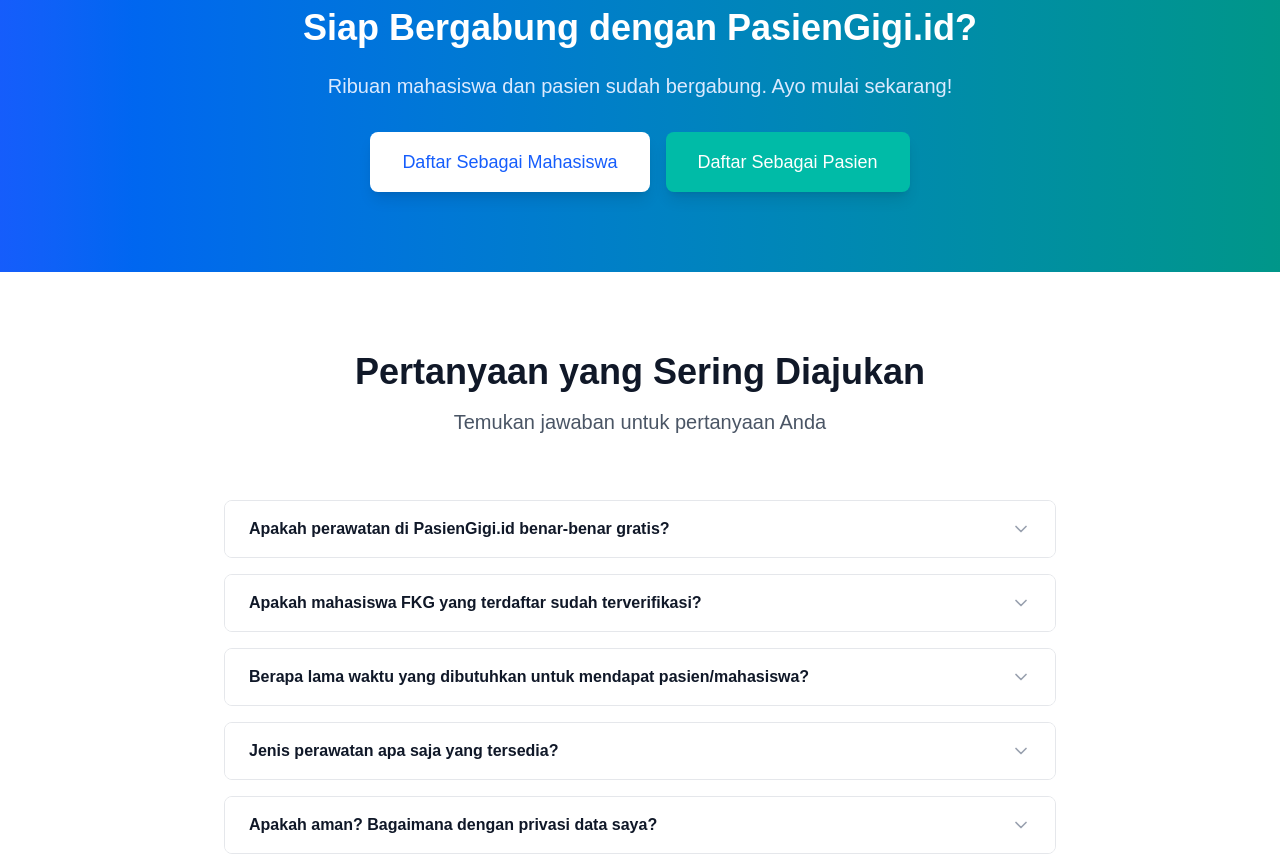
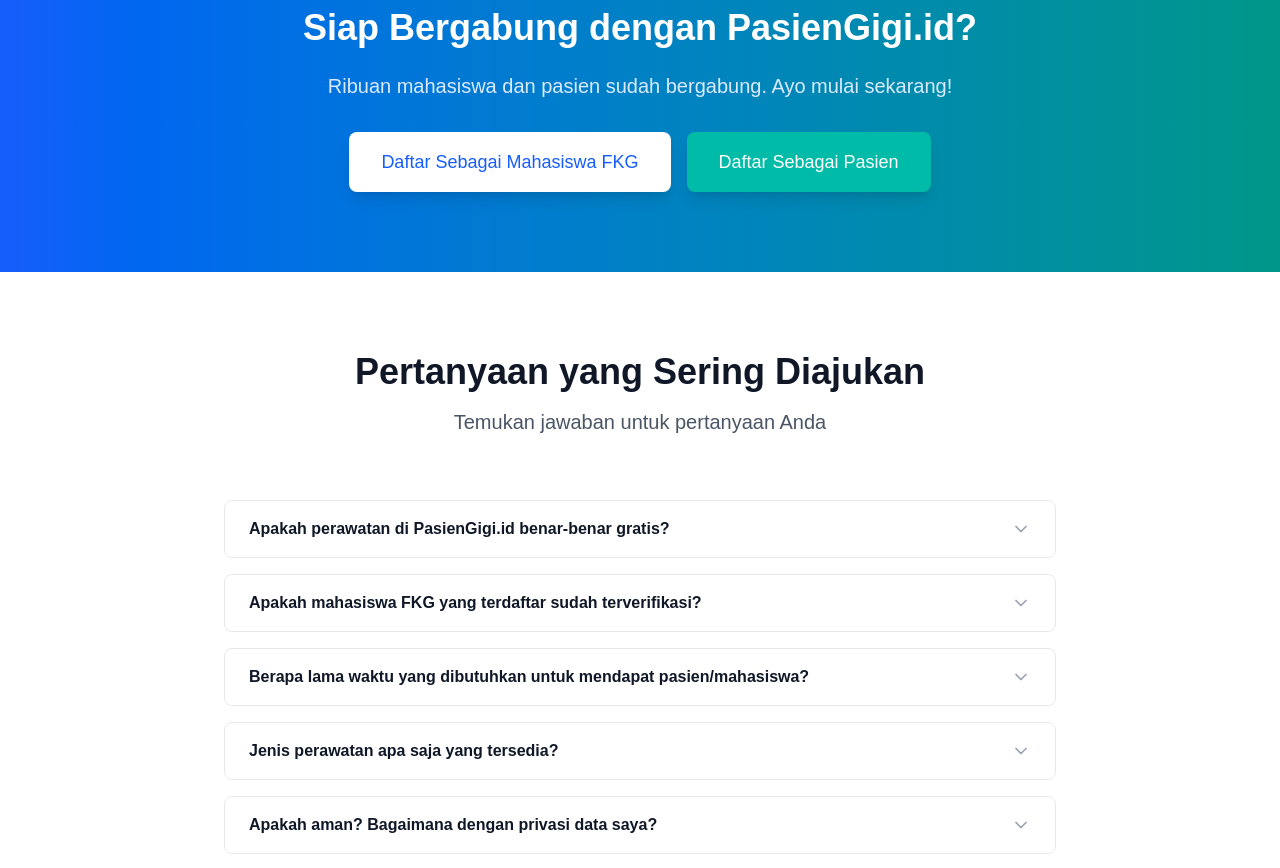
Before and after one commit to acaryawibawantra/pasiengigi.id, a Next.js app: page / in a window 1280 px wide. Shown: the part 2160-3028 px from the top of the page. Built offline with nearby package versions, Linux system fonts and the light colour scheme.

Commit message:
update link di button

```diff
--- a/app/page.js
+++ b/app/page.js
@@ -152,13 +152,13 @@
             </p>
             <div className="flex flex-col sm:flex-row gap-3 sm:gap-4">
               <button className="w-full sm:w-auto px-6 sm:px-8 py-3 sm:py-4 bg-blue-600 text-white rounded-lg hover:bg-blue-700 transition shadow-lg flex items-center justify-center space-x-2 text-base sm:text-lg font-medium">
-                <Link href="/login">
+                <Link href="/register/mahasiswa">
                 <span className="whitespace-nowrap">Saya Mahasiswa FKG</span>
                 </Link>
                 <ArrowRight className="w-4 h-4 sm:w-5 sm:h-5 flex-shrink-0" />
               </button>
               <button className="w-full sm:w-auto px-6 sm:px-8 py-3 sm:py-4 bg-teal-500 text-white rounded-lg hover:bg-teal-600 transition shadow-lg flex items-center justify-center space-x-2 text-base sm:text-lg font-medium">
-                <Link href="/register">
+                <Link href="/register/pasien">
                 <span className="whitespace-nowrap">Saya Butuh Perawatan</span>
                 </Link>
                 <ArrowRight className="w-4 h-4 sm:w-5 sm:h-5 flex-shrink-0" />
@@ -361,10 +361,14 @@
           </p>
           <div className="flex flex-col sm:flex-row gap-3 sm:gap-4 justify-center">
             <button className="w-full sm:w-auto px-6 sm:px-8 py-3 sm:py-4 bg-white text-blue-600 rounded-lg hover:bg-gray-100 transition shadow-lg text-base sm:text-lg font-medium">
-              Daftar Sebagai Mahasiswa
+              <Link href="/register/mahasiswa">
+                Daftar Sebagai Mahasiswa FKG
+              </Link>
             </button>
             <button className="w-full sm:w-auto px-6 sm:px-8 py-3 sm:py-4 bg-teal-500 text-white rounded-lg hover:bg-teal-600 transition shadow-lg text-base sm:text-lg font-medium">
-              Daftar Sebagai Pasien
+              <Link href="/register/pasien">
+                Daftar Sebagai Pasien
+              </Link>
             </button>
           </div>
         </div>
```
